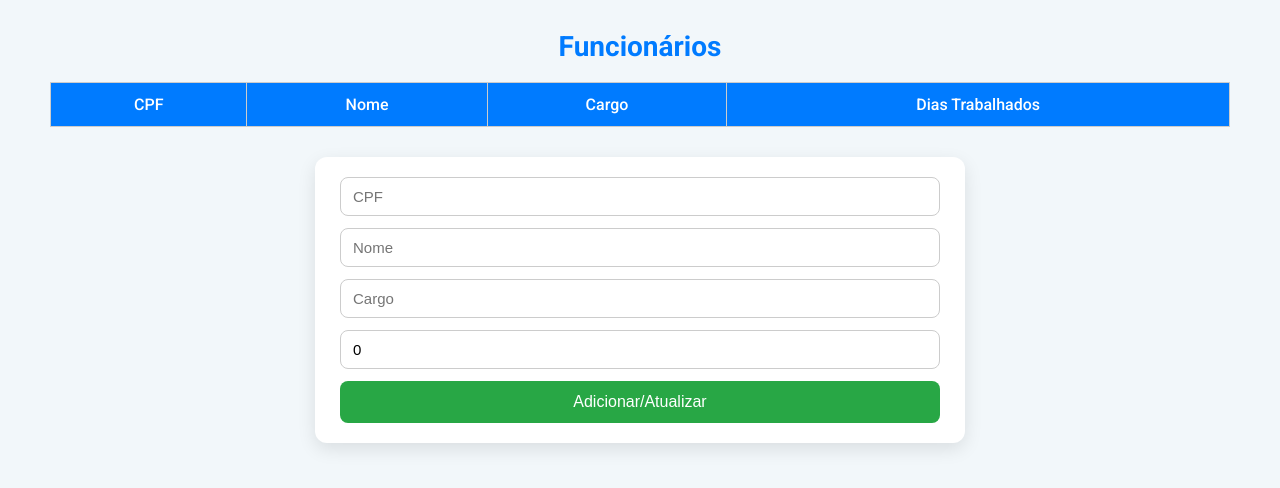
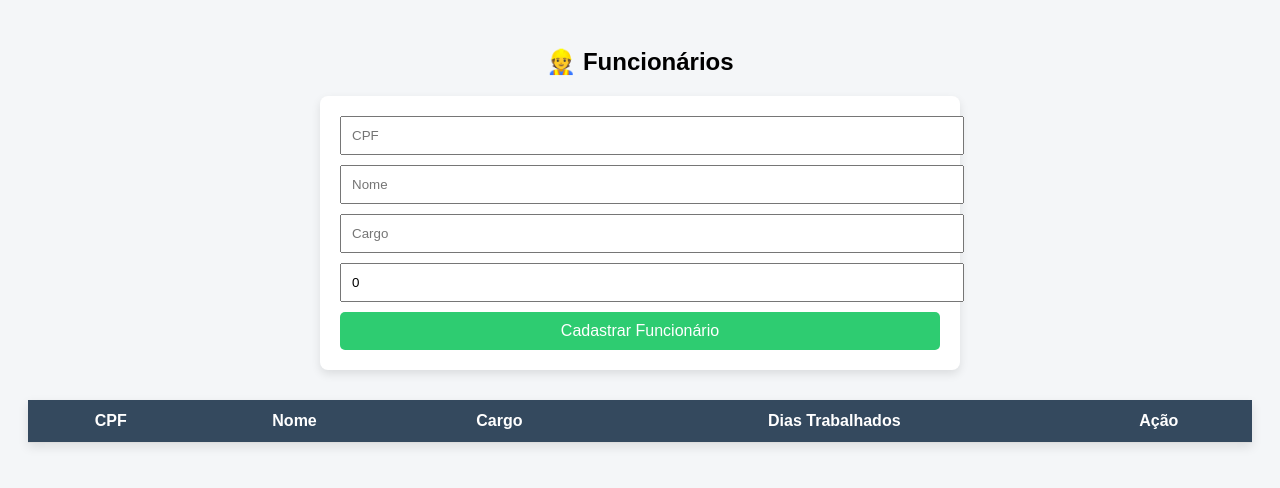
Before and after one commit to vinicius260222/controle-estoque, a Flask app: page /funcionarios in a window 1280 px wide. Shown: the top 488 px of the page. Run offline with Flask 3, Linux system fonts and the light colour scheme; lists and menus that the app fills with data are empty.

Commit message:
Update funcionarios.html

```diff
--- a/CPEC/templates/funcionarios.html
+++ b/CPEC/templates/funcionarios.html
@@ -1,94 +1,111 @@
 <!DOCTYPE html>
 <html lang="pt-br">
 <head>
-<meta charset="UTF-8">
-<title>Funcionários - CPEC</title>
-<style>
-@import url('https://fonts.googleapis.com/css2?family=Roboto:wght@400;500;700&display=swap');
+    <meta charset="UTF-8">
+    <title>Funcionários</title>
+    <style>
+        body {
+            font-family: Arial, sans-serif;
+            background: #f4f6f8;
+            padding: 20px;
+        }
 
-body {
-    font-family: 'Roboto', sans-serif;
-    background: #f2f7fa;
-    margin: 0;
-    padding: 0 50px;
-}
+        h2 {
+            text-align: center;
+            margin-bottom: 20px;
+        }
 
-h1 {
-    text-align: center;
-    margin-top: 30px;
-    font-size: 28px;
-    color: #007bff;
-}
+        form {
+            background: white;
+            padding: 20px;
+            max-width: 600px;
+            margin: 0 auto 30px auto;
+            border-radius: 8px;
+            box-shadow: 0 4px 10px rgba(0,0,0,0.1);
+        }
 
-.erro {
-    color: red;
-    text-align: center;
-    margin-bottom: 15px;
-}
+        form input {
+            width: 100%;
+            padding: 10px;
+            margin-bottom: 10px;
+        }
 
-table {
-    width: 100%;
-    border-collapse: collapse;
-    margin-bottom: 30px;
-}
+        form button {
+            width: 100%;
+            padding: 10px;
+            background: #2ecc71;
+            color: white;
+            border: none;
+            border-radius: 5px;
+            cursor: pointer;
+            font-size: 16px;
+        }
 
-th, td {
-    padding: 12px 15px;
-    border: 1px solid #ccc;
-    text-align: center;
-}
+        form button:hover {
+            background: #27ae60;
+        }
 
-th {
-    background: #007bff;
-    color: #fff;
-    font-weight: 500;
-}
+        table {
+            width: 100%;
+            border-collapse: collapse;
+            background: white;
+            box-shadow: 0 4px 10px rgba(0,0,0,0.1);
+        }
 
-tbody tr:nth-child(even) {
-    background: #e9ecef;
-}
+        th, td {
+            padding: 12px;
+            text-align: center;
+            border-bottom: 1px solid #ddd;
+        }
 
-form {
-    background: #fff;
-    padding: 20px 25px;
-    border-radius: 12px;
-    box-shadow: 0 6px 18px rgba(0,0,0,0.1);
-    max-width: 600px;
-    margin: 0 auto 50px auto;
-    display: flex;
-    flex-direction: column;
-    gap: 12px;
-}
+        th {
+            background: #34495e;
+            color: white;
+        }
 
-form input {
-    padding: 10px 12px;
-    border-radius: 8px;
-    border: 1px solid #ccc;
-    font-size: 15px;
-    outline: none;
-}
+        a {
+            color: #2980b9;
+            text-decoration: none;
+            font-weight: bold;
+        }
 
-form button {
-    padding: 12px;
-    border: none;
-    border-radius: 8px;
-    background: #28a745;
-    color: #fff;
-    font-size: 16px;
-    cursor: pointer;
-    transition: background 0.3s, transform 0.2s;
-}
+        a:hover {
+            text-decoration: underline;
+        }
 
-form button:hover {
-    background: #218838;
-    transform: scale(1.02);
-}
-</style>
+        .erro {
+            color: red;
+            text-align: center;
+            margin-bottom: 10px;
+        }
+    </style>
 </head>
 <body>
-<h1>Funcionários</h1>
 
-{% if erro %}<div class="erro">{{ erro }}</div>{% endif %}
+<h2>👷 Funcionários</h2>
+
+{% if erro %}
+<p class="erro">{{ erro }}</p>
+{% endif %}
+
+<form method="POST">
+    <input type="text" name="cpf" placeholder="CPF"
+           value="{{ funcionario_editar.cpf if funcionario_editar else '' }}"
+           {% if funcionario_editar %}readonly{% endif %} required>
+
+    <input type="text" name="nome" placeholder="Nome"
+           value="{{ funcionario_editar.nome if funcionario_editar else '' }}" required>
+
+    <input type="text" name="cargo" placeholder="Cargo"
+           value="{{ funcionario_editar.cargo if funcionario_editar else '' }}" required>
+
+    <input type="number" name="dias_trabalhados" placeholder="Dias Trabalhados"
+           value="{{ funcionario_editar.dias_trabalhados if funcionario_editar else 0 }}" min="0">
+
+    <button type="submit">
+        {{ "Atualizar Funcionário" if funcionario_editar else "Cadastrar Funcionário" }}
+    </button>
+</form>
 
 <table>
     <thead>
@@ -97,6 +114,7 @@ form button:hover {
             <th>Nome</th>
             <th>Cargo</th>
             <th>Dias Trabalhados</th>
+            <th>Ação</th>
         </tr>
     </thead>
     <tbody>
@@ -106,17 +124,13 @@ form button:hover {
             <td>{{ dados.nome }}</td>
             <td>{{ dados.cargo }}</td>
             <td>{{ dados.dias_trabalhados }}</td>
+            <td>
+                <a href="{{ url_for('funcionarios', editar=cpf) }}">Editar</a>
+            </td>
         </tr>
         {% endfor %}
     </tbody>
 </table>
 
-<form method="POST">
-    <input type="text" name="cpf" placeholder="CPF" required>
-    <input type="text" name="nome" placeholder="Nome" required>
-    <input type="text" name="cargo" placeholder="Cargo" required>
-    <input type="number" name="dias_trabalhados" placeholder="Dias Trabalhados" value="0" min="0">
-    <button type="submit">Adicionar/Atualizar</button>
-</form>
 </body>
 </html>
```
